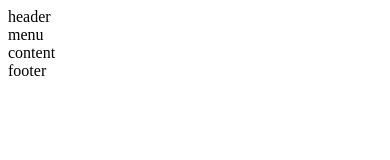
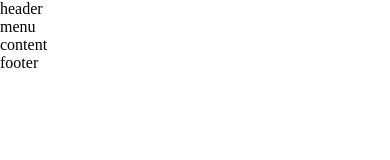
Before and after one commit to marzsam/blog, a plain HTML site: page index.html in a window 390 px wide. Drawn offline with Linux system fonts and the light colour scheme.

Commit message:
main structure

```diff
--- a/css/style.css
+++ b/css/style.css
@@ -0,0 +1,51 @@
+*{
+    margin: 0;
+    padding: 0;
+    box-sizing: border-box;
+}
+
+.page-container{
+    display: flex;
+    justify-content: center;
+}
+
+.page{
+    display: flex;
+    width: 1200px;
+    flex-wrap: wrap;
+}
+
+@media only screen and (max-width: 1200px) {
+    .page{
+        display: flex;
+        width: 768px;
+        flex-wrap: wrap;
+    }
+}
+@media only screen and (max-width: 768px) {
+    .page{
+        display: flex;
+        width: 100%;
+        flex-wrap: wrap;
+    }
+}
+
+.header{
+    display: flex;
+    width: 100%;
+}
+
+.menu{
+    display: flex;
+    width: 100%;
+}
+
+.content{
+    display: flex;
+    width: 100%;
+}
+
+.footer{
+    display: flex;
+    width: 100%;
+}
--- a/index.html
+++ b/index.html
@@ -10,7 +10,7 @@
 <body>
     <div class="page-container">
         <div class="page">
-            <div class="heaer">
+            <div class="header">
                 header
             </div>
             <div class="menu">
```
